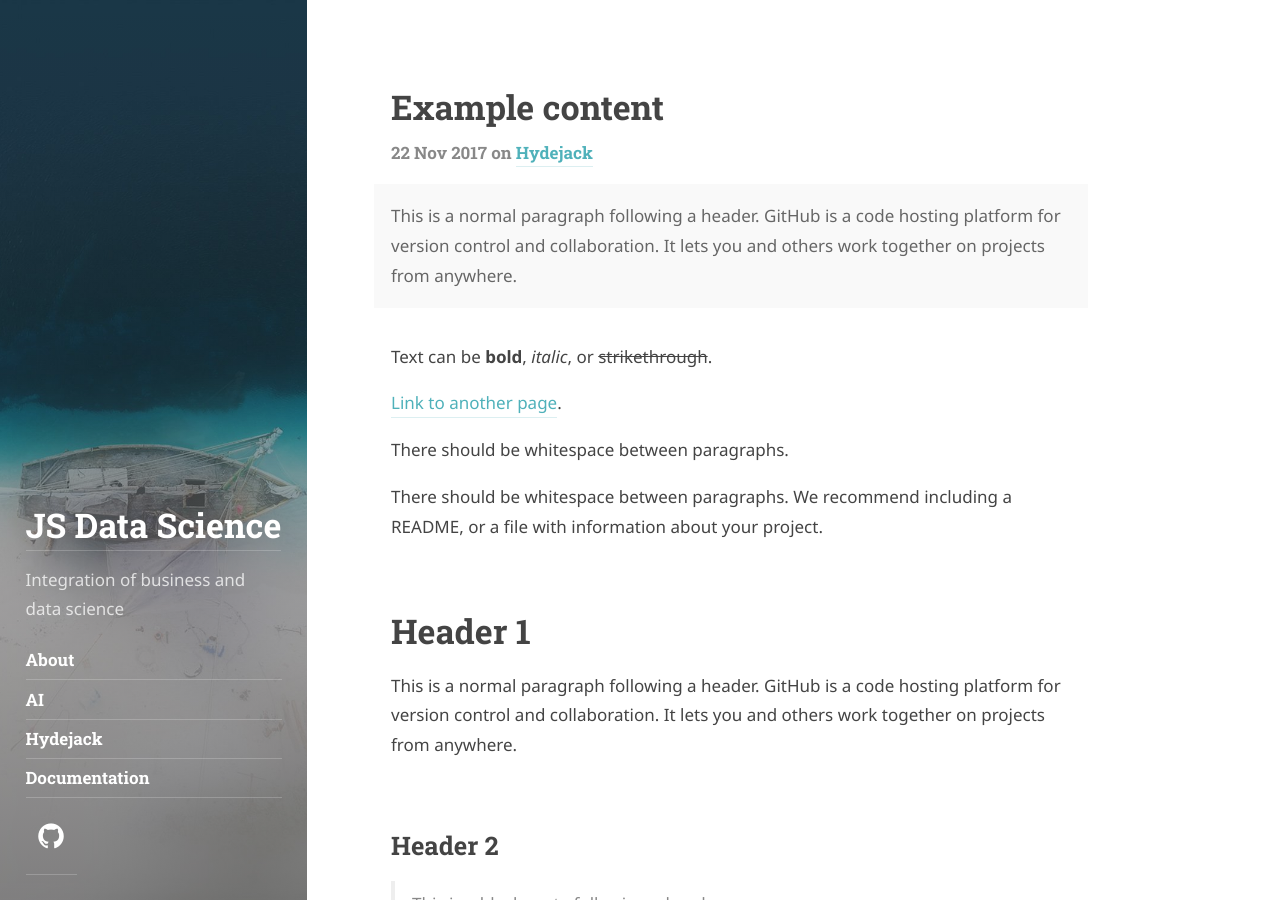
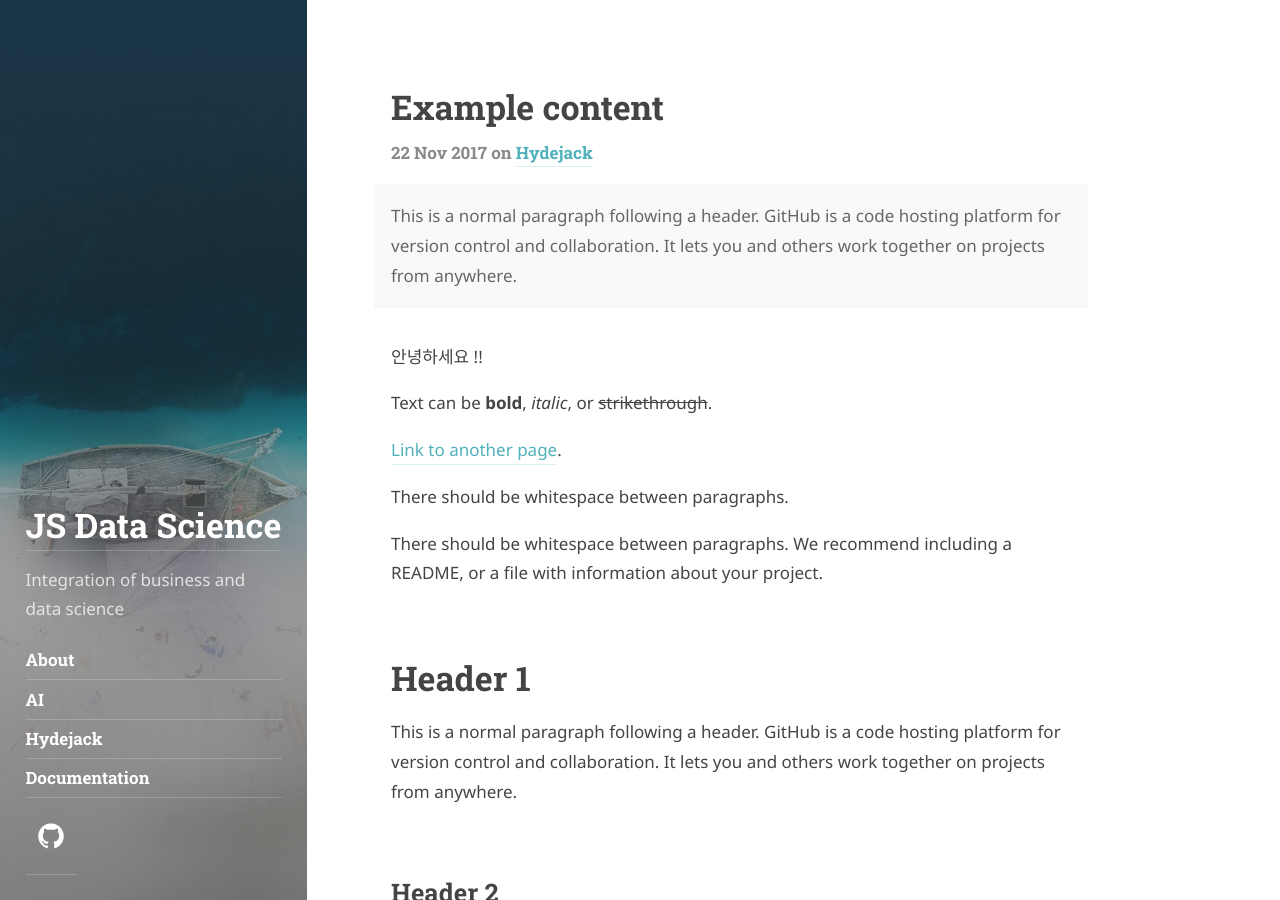
Before and after one commit to junseokko/junseokko.github.io, a Jekyll site: the page built from _posts/2017-11-22-example-content.md, in a window 1280 px wide and 900 px high. Built offline with Jekyll 4.4.1, drawn with Linux system fonts in a browser that asks for light colours; some web fonts are replaced.

Commit message:
Update 2017-11-22-example-content.md

```diff
--- a/_posts/2017-11-22-example-content.md
+++ b/_posts/2017-11-22-example-content.md
@@ -2,11 +2,19 @@
 layout: post
 title: Example content
 description: >
-  This is a normal paragraph following a header.
-  GitHub is a code hosting platform for version control and collaboration.
-  It lets you and others work together on projects from anywhere.
-tags: [hydejack]
+  This is a normal paragraph following a header. GitHub is a code hosting
+  platform for version control and collaboration. It lets you and others work
+  together on projects from anywhere.
+tags:
+  - hydejack
+published: true
 ---
+
+안녕하세요 !!
+
+
+
+
 
 Text can be **bold**, _italic_, or ~~strikethrough~~.
 
```
